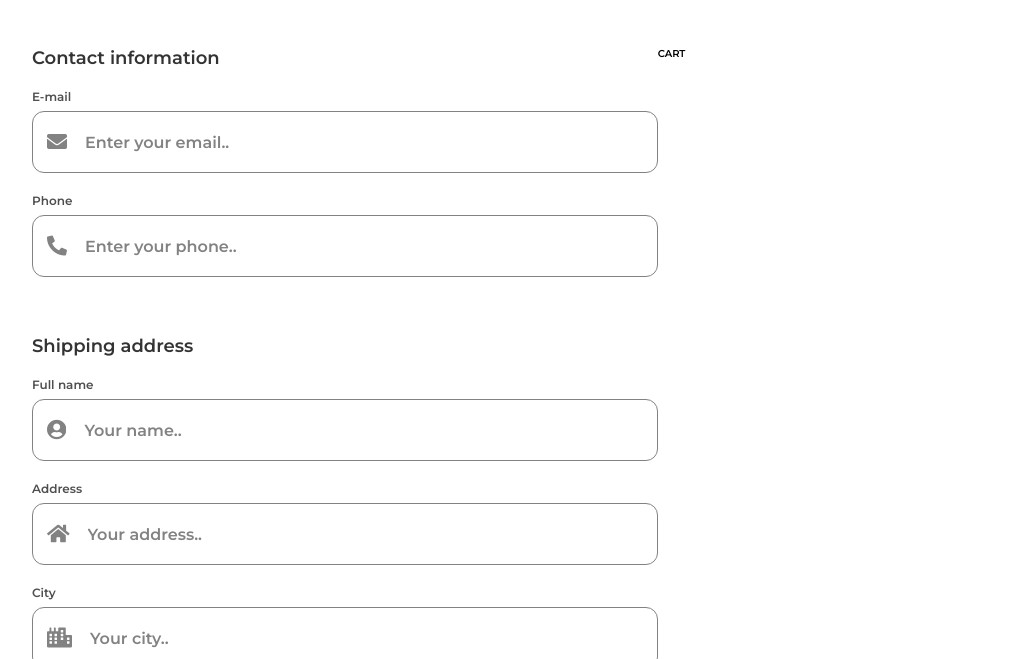
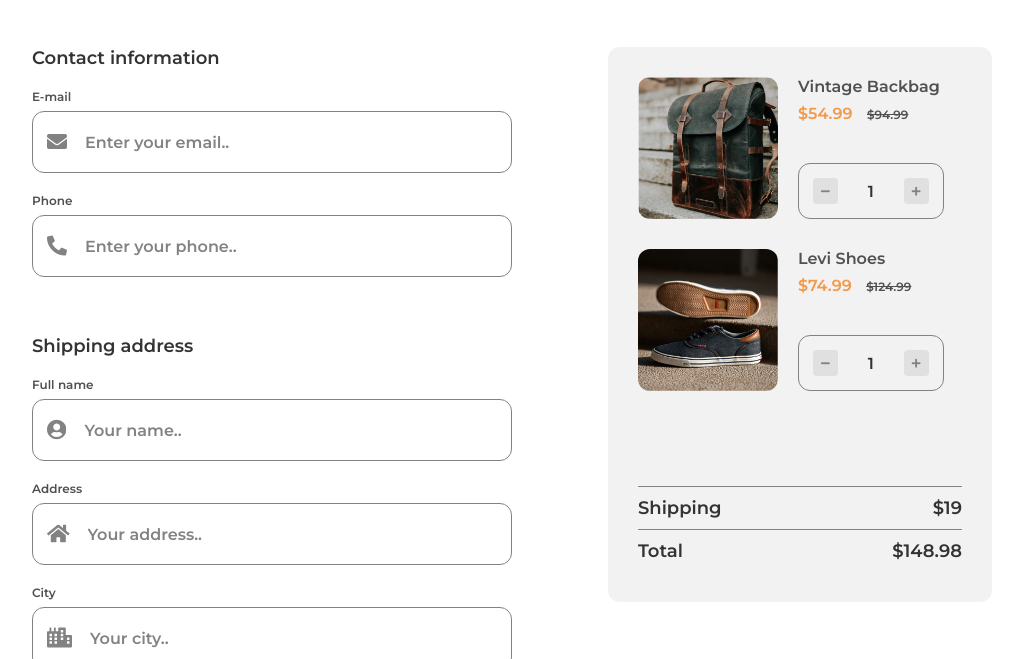
Before and after one commit to kctrnn/checkout-page, a plain HTML site: page index.html in a window 1280 px wide. Shown: the part 111-770 px from the top of the page, without its empty margins (128-1151 px from the left). Drawn offline with Linux system fonts and the light colour scheme.

Commit message:
Checkout cart

```diff
--- a/index.html
+++ b/index.html
@@ -97,7 +97,6 @@
               </div>
             </div>
 
-            <div class="form-group-container">
             <div class="form-group dropdown">
               <label class="form-label">Country</label>
 
@@ -108,9 +107,7 @@
               </div>
 
               <ul class="dropdown-list">
-                  <li class="dropdown-item" data-country="Viet Nam">
-                    Viet Nam
-                  </li>
+                <li class="dropdown-item" data-country="Viet Nam">Viet Nam</li>
                 <li class="dropdown-item" data-country="Belgium">Belgium</li>
                 <li class="dropdown-item" data-country="England">England</li>
               </ul>
@@ -128,7 +125,6 @@
                 />
               </div>
             </div>
-            </div>
 
             <div class="form-group">
               <div class="form-input checkbox">
@@ -144,7 +140,43 @@
           <button type="submit" class="form-submit">Continue</button>
         </form>
 
-        <div class="checkout-cart">CART</div>
+        <div class="checkout-cart">
+          <div class="cart-item">
+            <img src="img/photo1.png" alt="" class="cart-item-image" />
+            <div class="cart-item-content">
+              <h3 class="cart-item-name">Vintage Backbag</h3>
+              <p class="cart-item-price">$54.99 <del>$94.99</del></p>
+              <div class="cart-item-count">
+                <i class="fas fa-minus"></i>
+                <span>1</span>
+                <i class="fas fa-plus"></i>
+              </div>
+            </div>
+          </div>
+
+          <div class="cart-item">
+            <img src="img/photo2.png" alt="" class="cart-item-image" />
+            <div class="cart-item-content">
+              <h3 class="cart-item-name">Levi Shoes</h3>
+              <p class="cart-item-price">$74.99 <del>$124.99</del></p>
+              <div class="cart-item-count">
+                <i class="fas fa-minus"></i>
+                <span>1</span>
+                <i class="fas fa-plus"></i>
+              </div>
+            </div>
+          </div>
+
+          <p class="cart-shipping">
+            <span>Shipping</span>
+            <span>$19</span>
+          </p>
+
+          <p class="cart-total">
+            <span>Total</span>
+            <span>$148.98</span>
+          </p>
+        </div>
       </div>
     </div>
 
--- a/style.scss
+++ b/style.scss
@@ -67,14 +67,38 @@ img {
 
     padding-top: 5rem;
     padding-bottom: 5rem;
+
+    @media screen and (max-width: 767px) {
+      flex-direction: column-reverse;
+    }
   }
 
   &-form {
-    flex-basis: 50%;
+    width: 50%;
+
+    @media screen and (max-width: 991px) {
+      width: 45%;
+    }
+
+    @media screen and (max-width: 767px) {
+      width: 100%;
+      margin-top: 8rem;
+    }
   }
 
   &-cart {
-    flex-basis: 40%;
+    width: 40%;
+    border-radius: 1.2rem;
+    background-color: #f2f2f2;
+    padding: 3rem;
+
+    @media screen and (max-width: 991px) {
+      width: 50%;
+    }
+
+    @media screen and (max-width: 767px) {
+      width: 100%;
+    }
   }
 }
 
@@ -93,16 +117,6 @@ img {
 
   &-group {
     margin-top: 2rem;
-
-    &-container {
-      display: flex;
-      justify-content: space-between;
-      align-items: center;
-
-      & > *:first-child {
-        margin-right: 3rem;
-      }
-    }
   }
 
   &-label {
@@ -153,6 +167,7 @@ img {
       display: inline-block;
       padding: 0;
       border: 0;
+      margin-left: 4px;
 
       & > input {
         transform: scale(1.6);
@@ -193,6 +208,7 @@ img {
     top: 110%;
     left: 0;
     right: 0;
+    z-index: 9999;
 
     display: none;
 
@@ -229,3 +245,82 @@ img {
     }
   }
 }
+
+.cart {
+  &-item {
+    display: flex;
+    margin-bottom: 3rem;
+
+    &-image {
+      width: 14rem;
+      border-radius: 1.2rem;
+    }
+
+    &-content {
+      margin-left: 2rem;
+
+      display: flex;
+      flex-direction: column;
+      align-items: flex-start;
+    }
+
+    &-name {
+      font-size: 1.6rem;
+      color: $secondary;
+      margin-bottom: 0.8rem;
+    }
+
+    &-price {
+      color: $primary;
+      font-size: 1.6rem;
+
+      & > del {
+        color: $gray-2;
+        font-size: 1.2rem;
+        margin-left: 1rem;
+      }
+    }
+
+    &-count {
+      padding: 1.4rem;
+      border: 1px solid $gray-3;
+      border-radius: 1.2rem;
+      margin-top: auto;
+
+      display: flex;
+      justify-content: space-between;
+      align-items: center;
+
+      & > span {
+        color: $gray-1;
+        font-size: 1.6rem;
+        padding: 0 3rem;
+      }
+
+      & > i {
+        padding: 8px;
+        background-color: #e0e0e0;
+        border-radius: 4px;
+        cursor: pointer;
+        color: $gray-3;
+      }
+    }
+  }
+
+  &-shipping,
+  &-total {
+    display: flex;
+    justify-content: space-between;
+    align-items: center;
+
+    font-size: 1.8rem;
+    color: $gray-1;
+
+    padding: 1rem 0;
+    border-top: 1px solid $gray-3;
+  }
+
+  &-shipping {
+    margin-top: 9.5rem;
+  }
+}
```
Also changed, not shown: style.css. Lines whose indentation alone changed are shown as unchanged.
